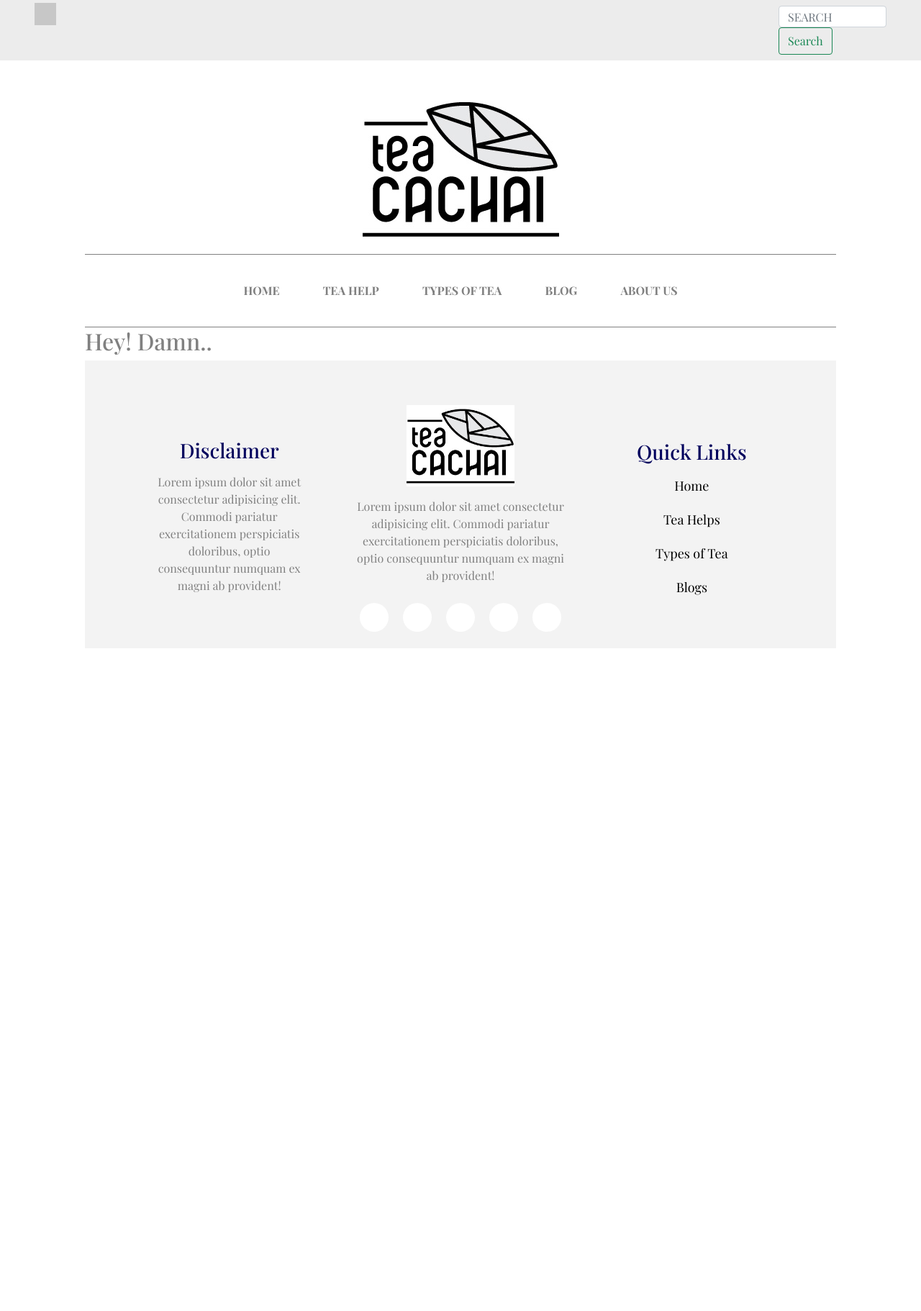
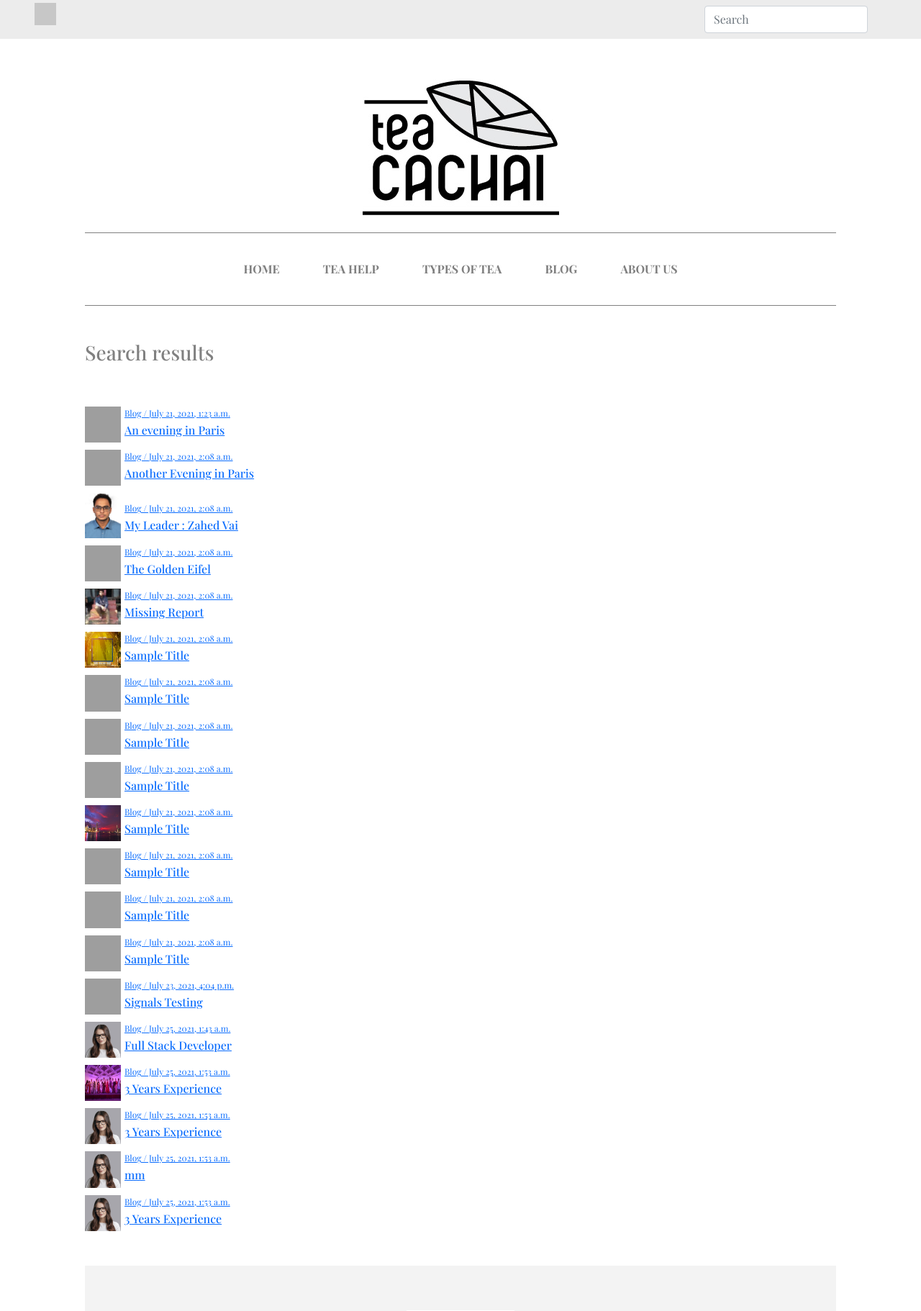
Before and after one commit to Zahed75/TeaChaiProject, a Django app: template Tea_App/templates/Tea_App/search.html in a window 1280 px wide. Shown: the top 1822 px of the page at 72% size. Before the commit the page ends 827 px from the top, so only its background shows below. Run offline with Django 3.2, Linux system fonts and the light colour scheme; the template is opened without the code that fills it: values that come from a table or form of the project are taken from there, others are empty; data comes from the database, SQL or seed files in the repository; both versions use the stored data as it was after the commit; parts of the project's set-up code (start-up, migrations or seed data) failed here and were passed over; some libraries are stand-ins or nearby versions; grey boxes are pictures that could not be loaded.

Commit message:
db changes

```diff
--- a/Tea_App/models.py
+++ b/Tea_App/models.py
@@ -25,6 +25,9 @@ class Blog(models.Model):
     blog = RichTextField()
     thumbnail_img = models.ImageField(upload_to = 'blog_thumbnails')
     published_date = models.DateTimeField(default=datetime.now(), blank=True)
+
+    def __str__(self):
+        return self.title
 
 @receiver(post_save, sender=Blog)
 def at_ending_save(sender, instance, created, **kwargs):
--- a/Tea_App/templates/Tea_App/base.html
+++ b/Tea_App/templates/Tea_App/base.html
@@ -39,13 +39,13 @@
                 </div>
 
                 <div class="search d-flex flex-row">
-                    <form method="POST" action="{% url 'Tea_App:search' %}">
+                    <form method="POST" class="form-inline d-flex flex-row" action="{%  url 'Tea_App:search' %}">
                         {% csrf_token %}
-                        <input type="text" class="form-control search-field" id="search-field" placeholder="SEARCH"
-                               name="searched" id="search">
-                        <button class="btn btn-outline-success my-2 my-sm-0" type="submit">Search</button>
+                        <input class="form-control mr-sm-2 search_field" type="search" placeholder="Search" aria-label="Search"
+                               name="search" id="search">
+{#                        <button class="btn btn-outline-success my-2 my-sm-0 search_btn" type="submit">Search</button>#}
+                        <button class="btn" type="submit"><i class="fas fa-search"></i></button>
                     </form>
-
 
                 </div>
 
--- a/Tea_App/templates/Tea_App/search.html
+++ b/Tea_App/templates/Tea_App/search.html
@@ -1,18 +1,37 @@
 {% extends 'Tea_App/base.html' %}
 {% load static %}
 
-{% block title %} Search Result {% endblock title %}
+{% block title %} Search Result{% endblock title %}
 
 {% block content %}
-    {#    <h3 class="text-left mt-5 mb-5">Content Found:</h3>#}
 
-    {% if searched %}
-        <h3>You serached for: {{ searched }}</h3>
-        <br>
-        {% for blog in Blogs %}
-            {{ blog }}
-        {% endfor %}
+    {% if types_teas %}
+        <h3 class="my-5">Search results</h3>
+
+        <div class="col-sm-12">
+            <div class="d-flex flex-column my-5">
+                {% for item in types_teas %}
+{#                    <a href="{% url "Tea_App:blog_details" item.id %}"><p>{{ item.title }}</p></a>#}
+                    <div class="search_items">
+                        <a href="{% url "Tea_App:blog_details" item.id %}">
+                            <div class="recent-post-body d-flex flex-row">
+                                <img src="{{item.thumbnail_img.url}}">
+                                <div class="d-flex flex-column justify-content-end">
+                                    <span>Blog / {{item.published_date}}</span>
+                                    <h6>{{item.title}}</h6>
+                                </div>
+                            </div>
+                        </a>
+                    </div>
+                {% endfor %}
+
+            </div>
+        </div>
+
+
     {% else %}
-        <h2>Hey! Damn..</h2>
+        <h2>Searched data not found!</h2>
     {% endif %}
+
+
 {% endblock content %}
--- a/requirements.txt
+++ b/requirements.txt
@@ -6,6 +6,7 @@ bcrypt==3.2.0
 certifi==2020.12.5
 cffi==1.14.5
 chardet==4.0.0
+charset-normalizer==2.0.3
 cryptography==3.4.7
 defusedxml==0.7.1
 distlib==0.3.1
@@ -16,17 +17,20 @@ django-ckeditor==6.1.0
 django-cleanup==5.2.0
 django-crispy-forms==1.12.0
 django-js-asset==1.2.2
+django-material==1.9.0
 django-material-admin==1.8.5
 django-suit==0.2.25
 djangorestframework==3.12.4
 filelock==3.0.12
 future==0.18.2
 idna==2.10
+importlib-metadata==4.6.1
 macholib==1.14
 MouseInfo==0.1.3
 oauthlib==3.1.1
 pefile==2019.4.18
 Pillow==8.2.0
+psycopg2==2.9.1
 PyAutoGUI==0.9.52
 pycparser==2.20
 PyGetWindow==0.0.9
@@ -46,5 +50,7 @@ requests==2.25.1
 requests-oauthlib==1.3.0
 six==1.15.0
 sqlparse==0.4.1
+typing-extensions==3.10.0.0
 urllib3==1.26.3
 virtualenv==20.4.3
+zipp==3.5.0
```
Also changed, not shown: Tea_App/templates/Tea_App/index.html (+7 -6 lines), Tea_App/views.py (+32 -9 lines), TeachaiProject/settings.py (+6 -2 lines), Tea_App/migrations/0026_alter_blog_published_date.py (added), Tea_App/migrations/0027_alter_blog_published_date.py (added), db.sqlite3, 5 other files.
